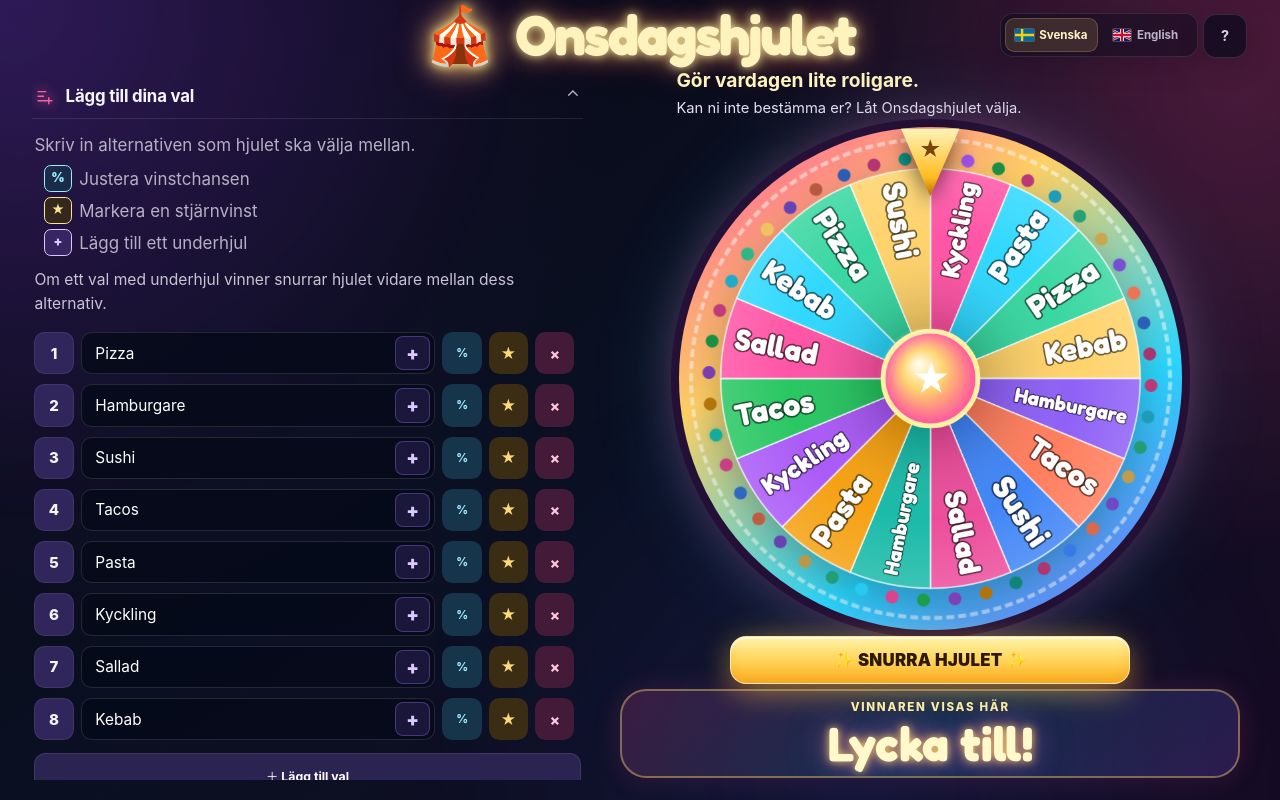
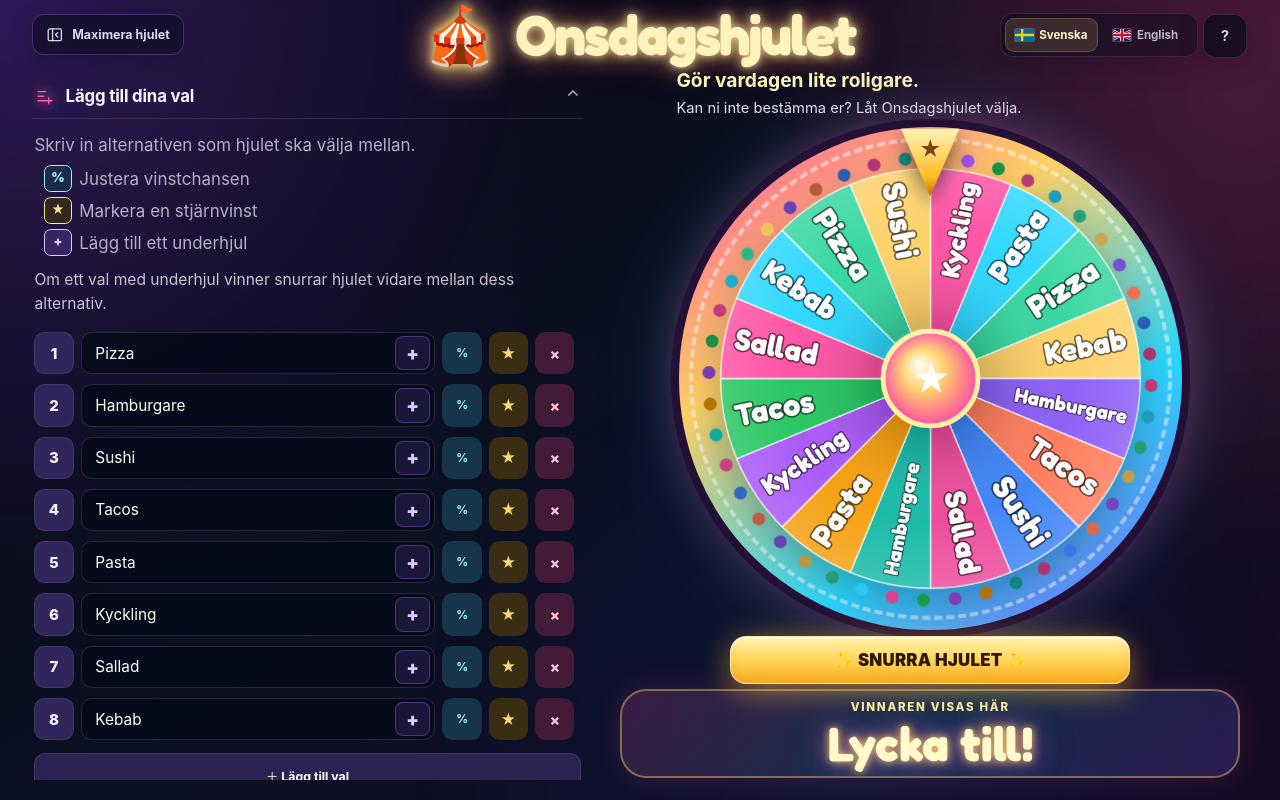
Before and after one commit to YerAWizzard/onsdagshjulet, a React (Vite) app: page / in a window 1280 px wide. Built offline with nearby package versions, Linux system fonts and the light colour scheme.

Commit message:
Release Version 4.0

```diff
--- a/src/App.css
+++ b/src/App.css
@@ -1,6 +1,7 @@
 .app-shell {
   --card-border: rgba(255, 255, 255, 0.12);
   --card-highlight: rgba(255, 255, 255, 0.08);
+  --shell-inline-padding: clamp(1rem, 2.5vw, 2.75rem);
   --text-primary: #f7f5ff;
   --text-secondary: #b6b0c4;
   --pink: #ff5f9e;
@@ -11,7 +12,7 @@
   width: min(100%, 1600px);
   min-height: 100svh;
   margin: 0 auto;
-  padding: 10px clamp(1rem, 2.5vw, 2.75rem) 1rem;
+  padding: 10px var(--shell-inline-padding) 1rem;
   overflow: hidden;
 }
 
@@ -228,6 +229,69 @@
   align-items: start;
 }
 
+.focus-mode-control {
+  position: relative;
+  z-index: 12;
+  display: flex;
+  justify-content: flex-start;
+  margin: 0.35rem 0 0.85rem;
+}
+
+.focus-mode-helper {
+  position: absolute;
+  top: calc(100% + 0.3rem);
+  left: 0;
+  width: max-content;
+  max-width: min(20rem, calc(100vw - 2rem));
+  color: #8f899e;
+  font-size: 0.68rem;
+  font-weight: 550;
+  line-height: 1.3;
+  pointer-events: none;
+}
+
+.focus-mode-toggle {
+  display: inline-flex;
+  min-height: 2.55rem;
+  align-items: center;
+  gap: 0.55rem;
+  padding: 0.55rem 0.8rem;
+  border: 1px solid rgba(164, 122, 255, 0.3);
+  border-radius: 0.75rem;
+  color: #ded6eb;
+  background: rgba(18, 15, 39, 0.78);
+  box-shadow: 0 8px 24px rgba(3, 2, 15, 0.2);
+  cursor: pointer;
+  font: inherit;
+  font-size: 0.78rem;
+  font-weight: 750;
+  backdrop-filter: blur(14px);
+  transition: color 180ms ease, border-color 180ms ease, background 180ms ease, box-shadow 180ms ease;
+}
+
+.focus-mode-toggle svg {
+  width: 1.1rem;
+  height: 1.1rem;
+  flex: 0 0 auto;
+  stroke: currentColor;
+  stroke-linecap: round;
+  stroke-linejoin: round;
+  stroke-width: 1.8;
+}
+
+.focus-mode-toggle:hover,
+.focus-mode-toggle.is-active {
+  color: #fff3bd;
+  border-color: rgba(255, 209, 102, 0.42);
+  background: rgba(74, 49, 109, 0.72);
+  box-shadow: 0 0 0 3px rgba(164, 122, 255, 0.1), 0 10px 28px rgba(3, 2, 15, 0.26);
+}
+
+.focus-mode-toggle:focus-visible {
+  outline: 2px solid rgba(65, 216, 246, 0.82);
+  outline-offset: 3px;
+}
+
 .sidebar {
   display: flex;
   height: calc(100svh - 5rem);
@@ -241,6 +305,16 @@
   overflow-y: auto;
   scrollbar-color: rgba(164, 122, 255, 0.45) transparent;
   scrollbar-width: thin;
+  transition: opacity 220ms ease, transform 220ms ease, visibility 0s linear 0s;
+}
+
+.workspace--focus .sidebar {
+  min-width: 0;
+  opacity: 0;
+  pointer-events: none;
+  transform: translateX(-0.75rem);
+  visibility: hidden;
+  transition: opacity 180ms ease, transform 180ms ease, visibility 0s linear 180ms;
 }
 
 .sidebar .glass-card {
@@ -1676,7 +1750,11 @@
   position: relative;
 }
 
-.app-footer span:not(:last-child)::after {
+.app-footer__mobile-copy {
+  display: none;
+}
+
+.app-footer__version::after {
   position: absolute;
   top: 50%;
   right: -1rem;
@@ -1788,6 +1866,17 @@
     row-gap: 0;
   }
 
+  .app-shell--focus {
+    padding-bottom: 3px;
+  }
+
+  .workspace--focus {
+    width: min(
+      calc(100vw - var(--shell-inline-padding) - var(--shell-inline-padding)),
+      calc(1600px - var(--shell-inline-padding) - var(--shell-inline-padding))
+    );
+  }
+
   .app-header {
     display: contents;
   }
@@ -1798,6 +1887,14 @@
     grid-row: 1;
     align-self: center;
     justify-self: end;
+  }
+
+  .focus-mode-control {
+    grid-column: 1 / -1;
+    grid-row: 1;
+    align-self: center;
+    justify-self: start;
+    margin: 0;
   }
 
   .app-header .brand-line {
@@ -1857,6 +1954,24 @@
     align-self: stretch;
   }
 
+  .workspace--focus .wheel-card {
+    grid-column: 1 / -1;
+    margin-top: clamp(7px, calc(17.628svh - 130.4px), 30px);
+  }
+
+  .workspace--focus .wheel-engine {
+    padding-bottom: 0;
+  }
+
+  .workspace--focus .wheel-stage {
+    min-height: 0;
+    flex: 1 1 0;
+  }
+
+  .workspace--focus .wheel-visual {
+    width: min(100cqw, 100cqh, 980px);
+  }
+
   .wheel-context + .wheel-engine {
     padding-bottom: calc(var(--wheel-context-remainder) + clamp(0.3rem, 0.75svh, 0.5rem));
   }
@@ -1910,7 +2025,16 @@
     row-gap: 0;
   }
 
+  .app-header {
+    order: 0;
+  }
+
+  .focus-mode-control {
+    order: 1;
+  }
+
   .sidebar {
+    order: 3;
     display: grid;
     grid-template-columns: repeat(2, minmax(0, 1fr));
     grid-template-rows: auto;
@@ -1921,6 +2045,19 @@
     margin-bottom: clamp(1rem, 1.6vw, 1.5rem);
   }
 
+  .workspace--focus .sidebar {
+    height: 0;
+    min-height: 0;
+    max-height: 0;
+    margin: 0;
+    padding: 0;
+    overflow: hidden;
+  }
+
+  .workspace--focus .wheel-card {
+    margin-top: 0.5rem;
+  }
+
   .settings-content {
     overflow: visible;
   }
@@ -1931,6 +2068,7 @@
   }
 
   .wheel-card {
+    order: 2;
     position: relative;
     top: auto;
     width: 100%;
@@ -1992,9 +2130,22 @@
     margin: 0 0 0.85rem auto;
   }
 
+  .focus-mode-control {
+    justify-content: center;
+    margin: 0.1rem 0 0.75rem;
+  }
+
+  .focus-mode-helper {
+    left: 50%;
+    text-align: center;
+    transform: translateX(-50%);
+  }
+
   .sidebar {
     grid-template-columns: 1fr;
-    grid-template-rows: repeat(2, minmax(190px, auto));
+    grid-template-rows: none;
+    grid-auto-rows: auto;
+    align-content: start;
   }
 
   .settings-content {
@@ -2176,11 +2327,18 @@
   }
 
   .app-footer {
-    gap: 0.5rem 1.25rem;
-  }
-
-  .app-footer span:not(:last-child)::after {
-    right: -0.7rem;
+    gap: 0;
+    padding: 0.8rem 1rem 0.25rem;
+    font-size: 0.7rem;
+  }
+
+  .app-footer__version,
+  .app-footer__storage {
+    display: none;
+  }
+
+  .app-footer__mobile-copy {
+    display: inline;
   }
 }
 
@@ -2201,7 +2359,9 @@
   }
 
   .glass-card,
-  .glass-card::after {
+  .glass-card::after,
+  .focus-mode-toggle,
+  .sidebar {
     transition: none;
   }
 
--- a/src/App.jsx
+++ b/src/App.jsx
@@ -23,6 +23,7 @@ import {
 
 let optionId = 0
 const COLLAPSED_SECTIONS_KEY = 'onsdagshjulet:collapsed-sections:v1'
+const FOCUS_MODE_KEY = 'onsdagshjulet:focus-mode:v1'
 const OPEN_SECTIONS = { settings: false, audio: false, spin: true, session: true, templates: true }
 const MAX_OPTION_LABEL_LENGTH = 80
 
@@ -35,6 +36,14 @@ function loadCollapsedSections() {
     return { ...OPEN_SECTIONS, ...JSON.parse(sessionStorage.getItem(COLLAPSED_SECTIONS_KEY) || '{}') }
   } catch {
     return OPEN_SECTIONS
+  }
+}
+
+function loadFocusMode() {
+  try {
+    return sessionStorage.getItem(FOCUS_MODE_KEY) === 'true'
+  } catch {
+    return false
   }
 }
 
@@ -139,6 +148,7 @@ function formatSavedAt(value) {
 function App() {
   const [locale, setLocale] = useState('sv')
   const [collapsedSections, setCollapsedSections] = useState(loadCollapsedSections)
+  const [isFocusMode, setIsFocusMode] = useState(loadFocusMode)
   const [options, setOptions] = useState(DEFAULT_OPTIONS)
   const [runtimePath, setRuntimePath] = useState([])
   const [selectedTemplate, setSelectedTemplate] = useState(null)
@@ -190,6 +200,10 @@ function App() {
   useEffect(() => {
     sessionStorage.setItem(COLLAPSED_SECTIONS_KEY, JSON.stringify(collapsedSections))
   }, [collapsedSections])
+
+  useEffect(() => {
+    sessionStorage.setItem(FOCUS_MODE_KEY, String(isFocusMode))
+  }, [isFocusMode])
 
   useEffect(() => {
     if (!templateScrollRequest) return undefined
@@ -380,10 +394,10 @@ function App() {
   }
 
   return (
-    <div className="app-shell">
+    <div className={`app-shell${isFocusMode ? ' app-shell--focus' : ''}`}>
       <div className="background-glow" aria-hidden="true" />
 
-      <main className="workspace">
+      <main className={`workspace${isFocusMode ? ' workspace--focus' : ''}`}>
         <header className="app-header">
           <div className="language-switch" aria-label={t('headerControlsLabel')}>
             <button
@@ -415,7 +429,34 @@ function App() {
           <p>{t('subtitle')}</p>
         </header>
 
-        <aside className="sidebar" aria-label={t('controlsLabel')}>
+        <div className="focus-mode-control">
+          <button
+            aria-controls="control-panel"
+            aria-expanded={!isFocusMode}
+            aria-label={t(isFocusMode ? 'focusMode.showLabel' : 'focusMode.hideLabel')}
+            className={`focus-mode-toggle${isFocusMode ? ' is-active' : ''}`}
+            onClick={() => setIsFocusMode((current) => !current)}
+            type="button"
+          >
+            <svg aria-hidden="true" fill="none" viewBox="0 0 24 24">
+              <rect height="16" rx="2" width="18" x="3" y="4" />
+              <path d="M9 4v16" />
+              <path d={isFocusMode ? 'm13 9 3 3-3 3' : 'm16 9-3 3 3 3'} />
+            </svg>
+            <span>{t(isFocusMode ? 'focusMode.show' : 'focusMode.enter')}</span>
+          </button>
+          {isFocusMode ? (
+            <span className="focus-mode-helper">{t('focusMode.helper')}</span>
+          ) : null}
+        </div>
+
+        <aside
+          aria-hidden={isFocusMode}
+          aria-label={t('controlsLabel')}
+          className="sidebar"
+          id="control-panel"
+          inert={isFocusMode ? true : undefined}
+        >
           <CollapsibleSection
             accentClass="card-accent--pink"
             className="settings-card"
@@ -524,8 +565,9 @@ function App() {
       </main>
 
       <footer className="app-footer" aria-label={t('footer.label')}>
-        <span>{t('footer.version', { version: APP_VERSION })}</span>
-        <span>{t('footer.storage')}</span>
+        <span className="app-footer__version">{t('footer.version', { version: APP_VERSION })}</span>
+        <span className="app-footer__storage">{t('footer.storage')}</span>
+        <span className="app-footer__mobile-copy">{t('footer.mobile')}</span>
       </footer>
     </div>
   )
--- a/src/components/AboutPopover.jsx
+++ b/src/components/AboutPopover.jsx
@@ -64,6 +64,7 @@ function AboutPopover({ t, version }) {
         <p>{t('about.paragraph1')}</p>
         <p>{t('about.paragraph2')}</p>
         <p>{t('about.paragraph3')}</p>
+        <p>{t('about.paragraph4')}</p>
         <small>{t('about.version', { version })}</small>
       </div>
     </div>
--- a/src/i18n.js
+++ b/src/i18n.js
@@ -5,6 +5,13 @@ export const translations = {
     subtitle: 'Kan ni inte bestämma er? Låt Onsdagshjulet välja.',
     headerControlsLabel: 'Språk och information',
     controlsLabel: 'Hjulreglage',
+    focusMode: {
+      enter: 'Maximera hjulet',
+      show: 'Visa kontroller',
+      helper: 'Klicka på “Visa kontroller” för att ändra dina val.',
+      hideLabel: 'Maximera hjulet och dölj kontroller',
+      showLabel: 'Visa kontroller och avsluta fokusläge',
+    },
     settings: {
       title: 'Lägg till dina val',
       help: 'Skriv in alternativen som hjulet ska välja mellan. Justera vinstchansen, markera en stjärnvinst eller använd + för att lägga till ett underhjul. Om ett val med underhjul vinner snurrar hjulet vidare mellan dess alternativ.',
@@ -152,15 +159,17 @@ export const translations = {
     },
     footer: {
       label: 'Programstatus',
+      mobile: 'Gör vardagen lite mer magisk.',
       version: 'Onsdagshjulet – Version {{version}}',
       storage: 'Dina val sparas bara på den här enheten. Inget konto behövs.',
     },
     about: {
       open: 'Om Onsdagshjulet',
       title: 'Om Onsdagshjulet',
-      paragraph1: 'Jag kollade runt på olika snurrhjul på nätet, men tyckte att de flesta var lite väl… tråkiga.',
-      paragraph2: 'Jag ville ha något med mer känsla, mer show och lite mer deluxe – utan att allt behöver vara så seriöst.',
-      paragraph3: 'Vi har ofta svårt att bestämma vad vi ska hitta på. Därför får Onsdagshjulet låta slumpen välja – från middag och utflykter till spontana små äventyr. Ibland behöver vardagen helt enkelt lite mer show.',
+      paragraph1: 'Jag kollade runt på olika “Spin the Wheel”-sidor på nätet, men tyckte att de flesta var lite väl… tråkiga.',
+      paragraph2: 'Jag ville ha något med mer känsla, mer personlighet och lite mer deluxe – utan att allt behöver vara så seriöst.',
+      paragraph3: 'Vi har ofta svårt att bestämma vad vi ska hitta på. Därför får Onsdagshjulet låta slumpen välja – från middag och utflykter till spontana små äventyr.',
+      paragraph4: 'Ibland är det helt enkelt skönt att slippa bestämma själv.',
       version: 'Version {{version}}',
     },
     probability: {
@@ -179,6 +188,13 @@ export const translations = {
     subtitle: 'Can’t decide? Let Onsdagshjulet choose.',
     headerControlsLabel: 'Language and information',
     controlsLabel: 'Wheel controls',
+    focusMode: {
+      enter: 'Maximize wheel',
+      show: 'Show controls',
+      helper: 'Click “Show controls” to edit your choices.',
+      hideLabel: 'Maximize the wheel and hide controls',
+      showLabel: 'Show controls and exit focus mode',
+    },
     settings: {
       title: 'Add your choices',
       help: 'Enter the options you want the wheel to choose between. Adjust the win chance, mark a star prize, or use + to add a subwheel. If an option with a subwheel wins, the wheel spins again between its options.',
@@ -326,15 +342,17 @@ export const translations = {
     },
     footer: {
       label: 'Application status',
+      mobile: 'Make everyday a little more magical.',
       version: 'Onsdagshjulet – Version {{version}}',
       storage: 'Your choices are saved only on this device. No account needed.',
     },
     about: {
       open: 'About Onsdagshjulet',
       title: 'About Onsdagshjulet',
-      paragraph1: 'I looked around at different spin-the-wheel sites online, but most of them felt a little too… boring.',
-      paragraph2: 'I wanted something with more personality, more show, and a little more deluxe – without taking everything so seriously.',
-      paragraph3: 'We’re also terrible at deciding what to actually do. So Onsdagshjulet lets chance choose – from dinner and outings to spontaneous little adventures. Sometimes everyday life simply needs a little more show.',
+      paragraph1: 'I looked around at different “Spin the Wheel” sites online, but thought most of them were a little too… boring.',
+      paragraph2: 'I wanted something with more feeling, more personality, and a little more deluxe – without everything having to be so serious.',
+      paragraph3: 'We often have a hard time deciding what to do. So Onsdagshjulet lets chance choose – from dinner and outings to spontaneous little adventures.',
+      paragraph4: 'Sometimes it’s simply nice not to have to decide for yourself.',
       version: 'Version {{version}}',
     },
     probability: {
--- a/src/version.js
+++ b/src/version.js
@@ -2,4 +2,4 @@
 // Bug fixes, UI/layout polish, and small UX changes stay on the 3.x line
 // (for example 3.9 -> 3.10). Major versions require explicit instruction
 // and are reserved for meaningful product functionality or major presets.
-export const APP_VERSION = '3.11'
+export const APP_VERSION = '4.0'
```
